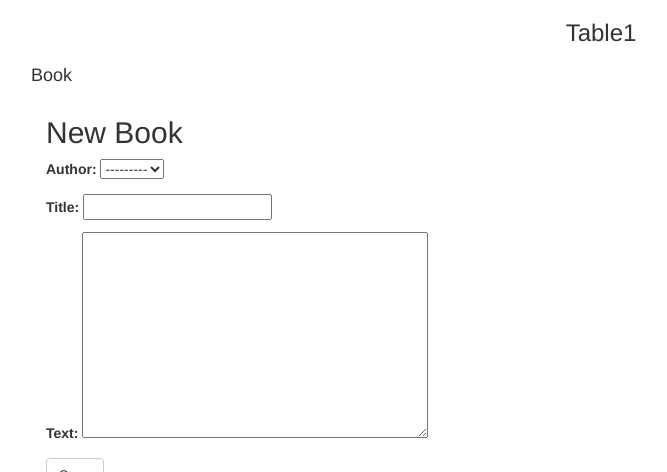
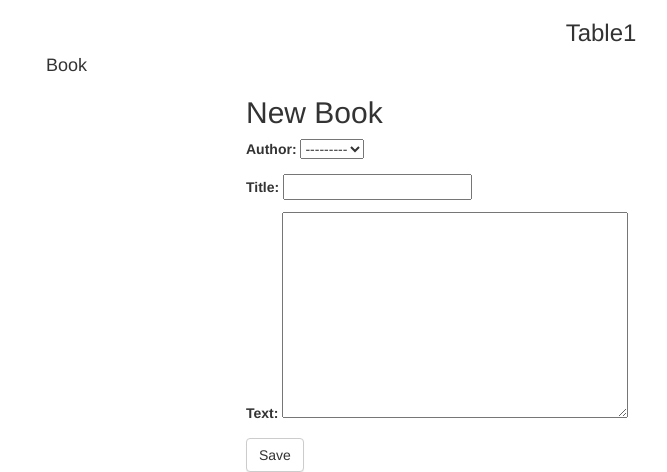
Before and after one commit to NishaUSK/nescodee, a Django app: page /book/new/ in a window 1280 px wide. Shown: the top 472 px of the page, without its empty margins (39-706 px from the left). Run offline with Django 3.2, Linux system fonts and the light colour scheme; some libraries are stand-ins or nearby versions.

Commit message:
[Update]set

```diff
--- a/set/templates/set/base.html
+++ b/set/templates/set/base.html
@@ -22,12 +22,12 @@
 
 <div class="container">
   <h3 class="text-center">Table1</h3>
-<div class="row">
+
 <h4>Book</h4>
 {% if user.is_authenticated %}
 <h5><a href="{% url 'book_new' %}" class="top-menu">New Book</a></h5>
 {% endif %}
-</div>
+
 <!-- {{ books }} -->
   <table class="table table-bordered">
   <thead>
--- a/set/templates/set/book_detail.html
+++ b/set/templates/set/book_detail.html
@@ -14,5 +14,6 @@
         <td>{{ book.author }}</td>
         <td>{{ book.text }}</td>
         <td>{{book.title}}</td>
+        <td>{{ post.published_date }}</td>
 
 {% endblock %}
--- a/set/templates/set/book_edit.html
+++ b/set/templates/set/book_edit.html
@@ -1,9 +1,13 @@
 {% extends 'set/base.html' %}
 
 {% block content %}
+
+<div class="col-8 offset-2">
+
     <h2>New Book</h2>
     <form method="BOOK" class="book-form">{% csrf_token %}
         {{ form.as_p }}
         <button type="submit" class="save btn btn-default">Save</button>
     </form>
+</div>
 {% endblock %}
--- a/set/urls.py
+++ b/set/urls.py
@@ -3,7 +3,6 @@ from . import views
 
 urlpatterns = [
     path('', views.book_list, name='book_list'),
-    # path('', views.company_list, name='company_list'),
     path('book/<int:pk>/', views.book_detail, name='book_detail'),
     path('book/new/', views.book_new, name='book_new'),
     path('book/<int:pk>/edit/', views.book_edit, name='book_edit'),
--- a/set/views.py
+++ b/set/views.py
@@ -1,4 +1,4 @@
-from django.shortcuts import render, get_object_or_404
+from django.shortcuts import render, get_object_or_404, redirect
 from django.utils import timezone
 from .models import Book
 from .forms import BookForm
@@ -9,7 +9,7 @@ def book_list(request):
 
 def book_detail(request, pk):
     book = get_object_or_404(Book, pk=pk)
-    return render(request, 'set/book_detail.html', {'books': books})
+    return render(request, 'set/book_detail.html', {'book': book})
 
 def book_new(request):
     if request.method == "BOOK":
```
